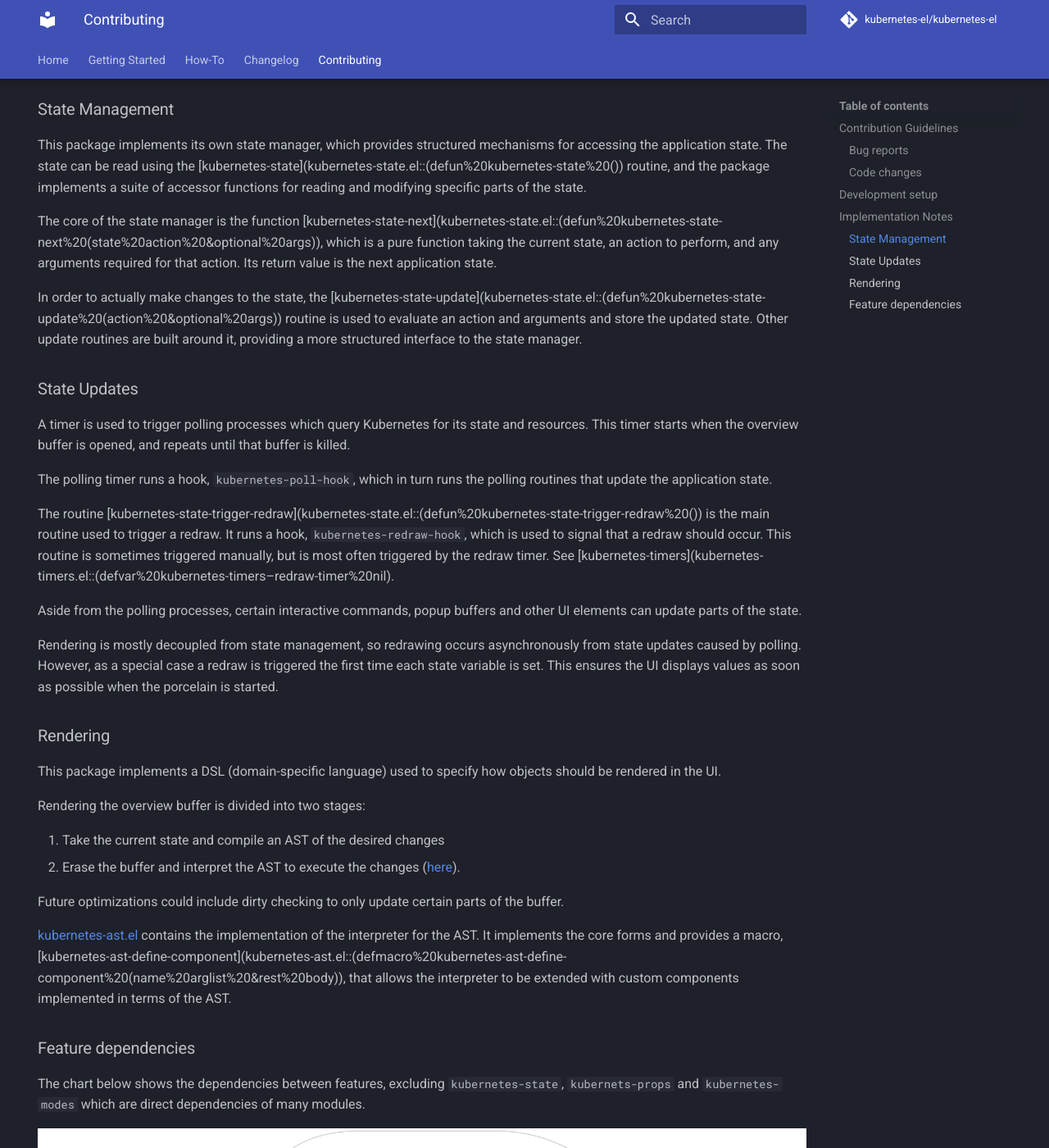
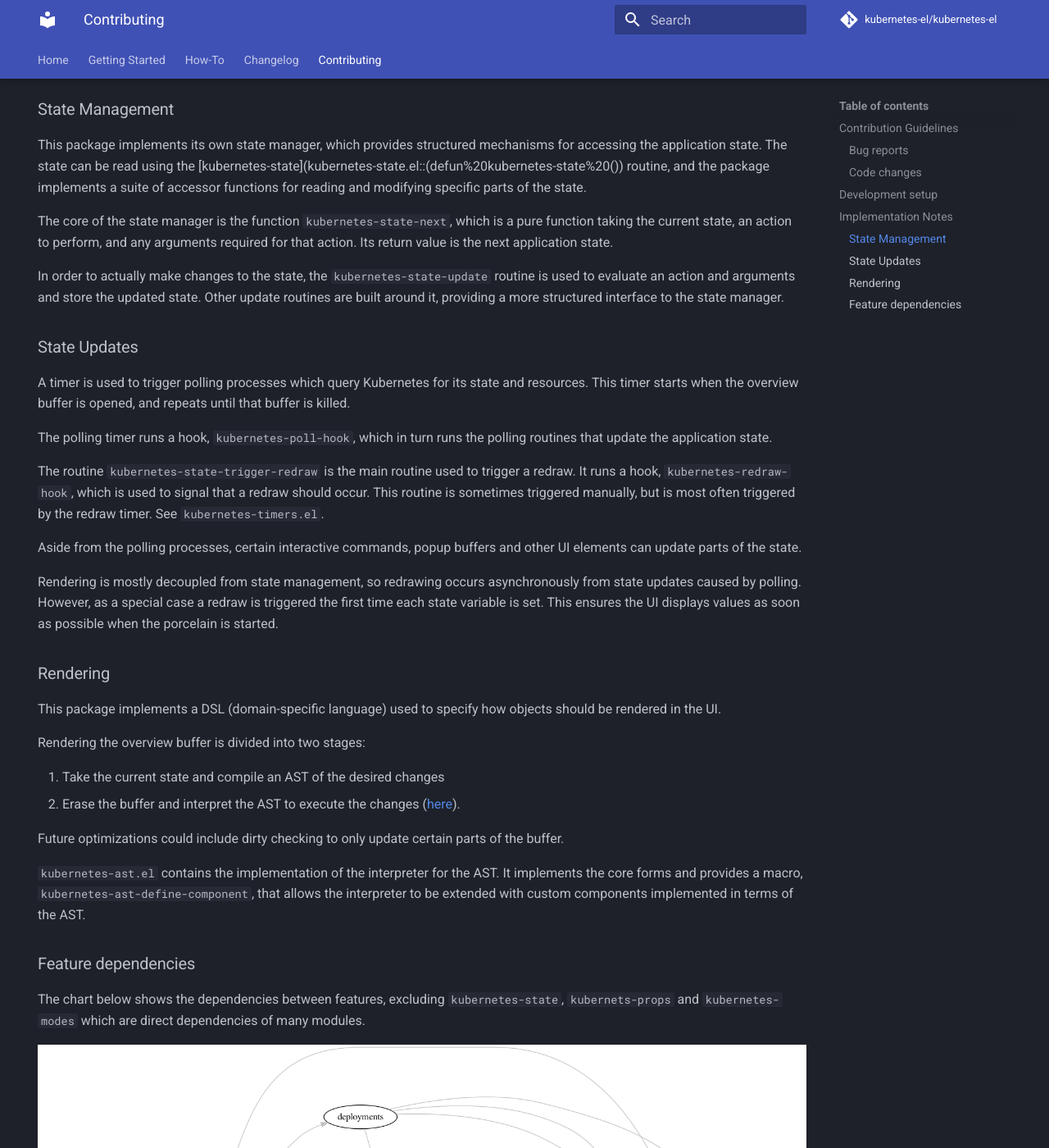
Before and after one commit to kubernetes-el/kubernetes-el, an MkDocs documentation site: the page built from docs/contributing.md, in a window 1280 px wide and 1400 px high, scrolled down 1766 px. Shown: the whole window at 82% size. Built offline with MkDocs 1.6.1 and Material for MkDocs 9.7.7, drawn with Linux system fonts in a browser that asks for light colours; comment, search, counter and statistics services are not loaded; part of the change alters nothing that is shown.

```diff
--- a/docs/contributing.md
+++ b/docs/contributing.md
@@ -96,17 +96,15 @@ using the
 routine, and the package implements a suite of accessor functions for
 reading and modifying specific parts of the state.
 
-The core of the state manager is the function
-[kubernetes-state-next](kubernetes-state.el::(defun%20kubernetes-state-next%20(state%20action%20&optional%20args)),
-which is a pure function taking the current state, an action to perform,
-and any arguments required for that action. Its return value is the next
-application state.
+The core of the state manager is the function `kubernetes-state-next`, which is
+a pure function taking the current state, an action to perform, and any
+arguments required for that action. Its return value is the next application
+state.
 
-In order to actually make changes to the state, the
-[kubernetes-state-update](kubernetes-state.el::(defun%20kubernetes-state-update%20(action%20&optional%20args))
-routine is used to evaluate an action and arguments and store the
-updated state. Other update routines are built around it, providing a
-more structured interface to the state manager.
+In order to actually make changes to the state, the `kubernetes-state-update`
+routine is used to evaluate an action and arguments and store the updated
+state. Other update routines are built around it, providing a more structured
+interface to the state manager.
 
 ### State Updates
 
@@ -117,13 +115,10 @@ opened, and repeats until that buffer is killed.
 The polling timer runs a hook, `kubernetes-poll-hook`, which in turn
 runs the polling routines that update the application state.
 
-The routine
-[kubernetes-state-trigger-redraw](kubernetes-state.el::(defun%20kubernetes-state-trigger-redraw%20())
-is the main routine used to trigger a redraw. It runs a hook,
-`kubernetes-redraw-hook`, which is used to signal that a redraw should
-occur. This routine is sometimes triggered manually, but is most often
-triggered by the redraw timer. See
-[kubernetes-timers](kubernetes-timers.el::(defvar%20kubernetes-timers--redraw-timer%20nil).
+The routine `kubernetes-state-trigger-redraw` is the main routine used to
+trigger a redraw. It runs a hook, `kubernetes-redraw-hook`, which is used to
+signal that a redraw should occur. This routine is sometimes triggered manually,
+but is most often triggered by the redraw timer. See `kubernetes-timers.el`.
 
 Aside from the polling processes, certain interactive commands, popup
 buffers and other UI elements can update parts of the state.
@@ -148,12 +143,10 @@ Rendering the overview buffer is divided into two stages:
 Future optimizations could include dirty checking to only update certain
 parts of the buffer.
 
-[kubernetes-ast.el](kubernetes-ast.el) contains the implementation of
-the interpreter for the AST. It implements the core forms and provides a
-macro,
-[kubernetes-ast-define-component](kubernetes-ast.el::(defmacro%20kubernetes-ast-define-component%20(name%20arglist%20&rest%20body)),
-that allows the interpreter to be extended with custom components
-implemented in terms of the AST.
+`kubernetes-ast.el` contains the implementation of the interpreter for the
+AST. It implements the core forms and provides a macro,
+`kubernetes-ast-define-component`, that allows the interpreter to be extended
+with custom components implemented in terms of the AST.
 
 ### Feature dependencies
 
--- a/mkdocs.yaml
+++ b/mkdocs.yaml
@@ -1,3 +1,5 @@
+strict: true
+
 site_name: "kubernetes-el: Kubernetes client for Emacs"
 site_description: Kubernetes client for Emacs
 site_url: https://kubernetes-el.github.io/kubernetes-el
```
